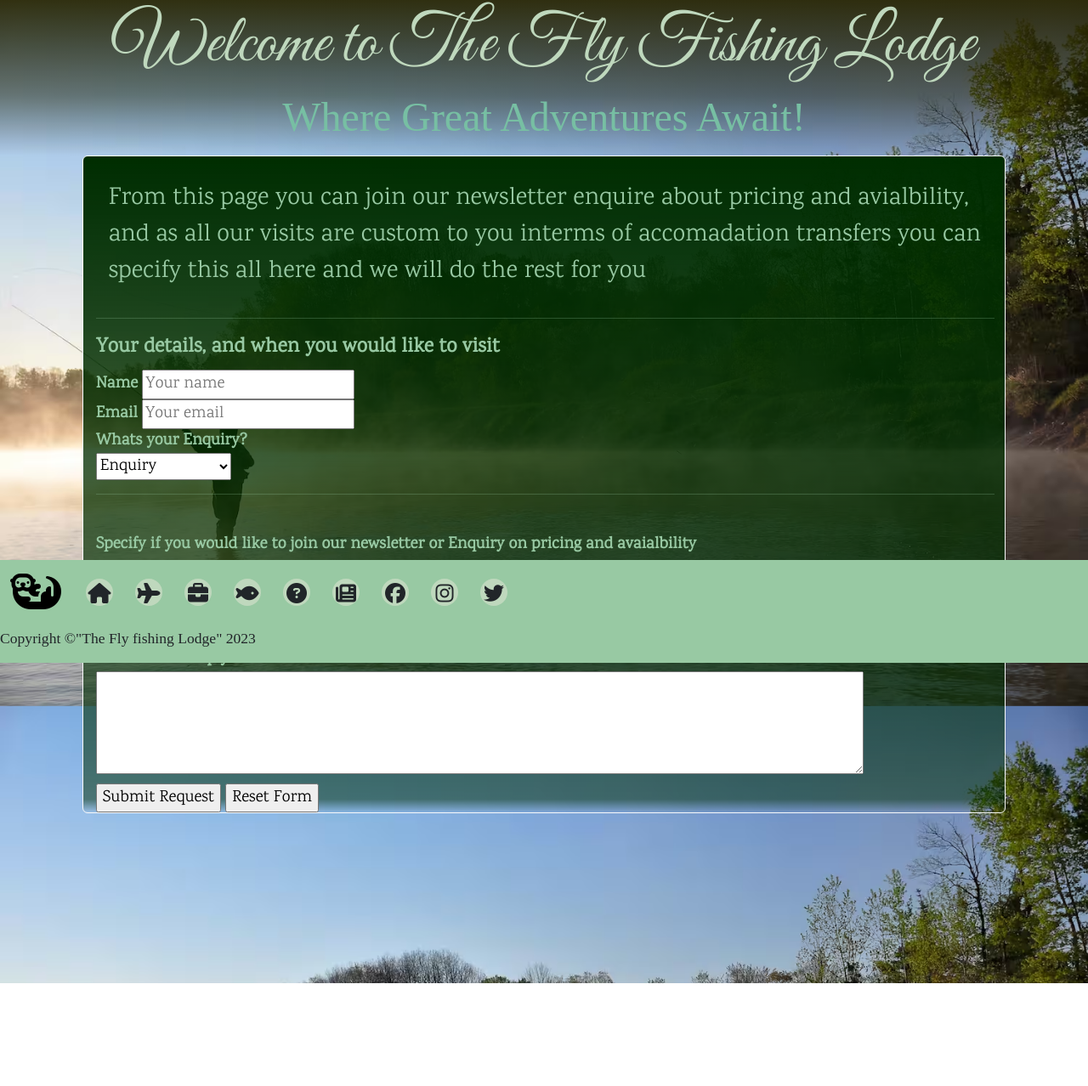
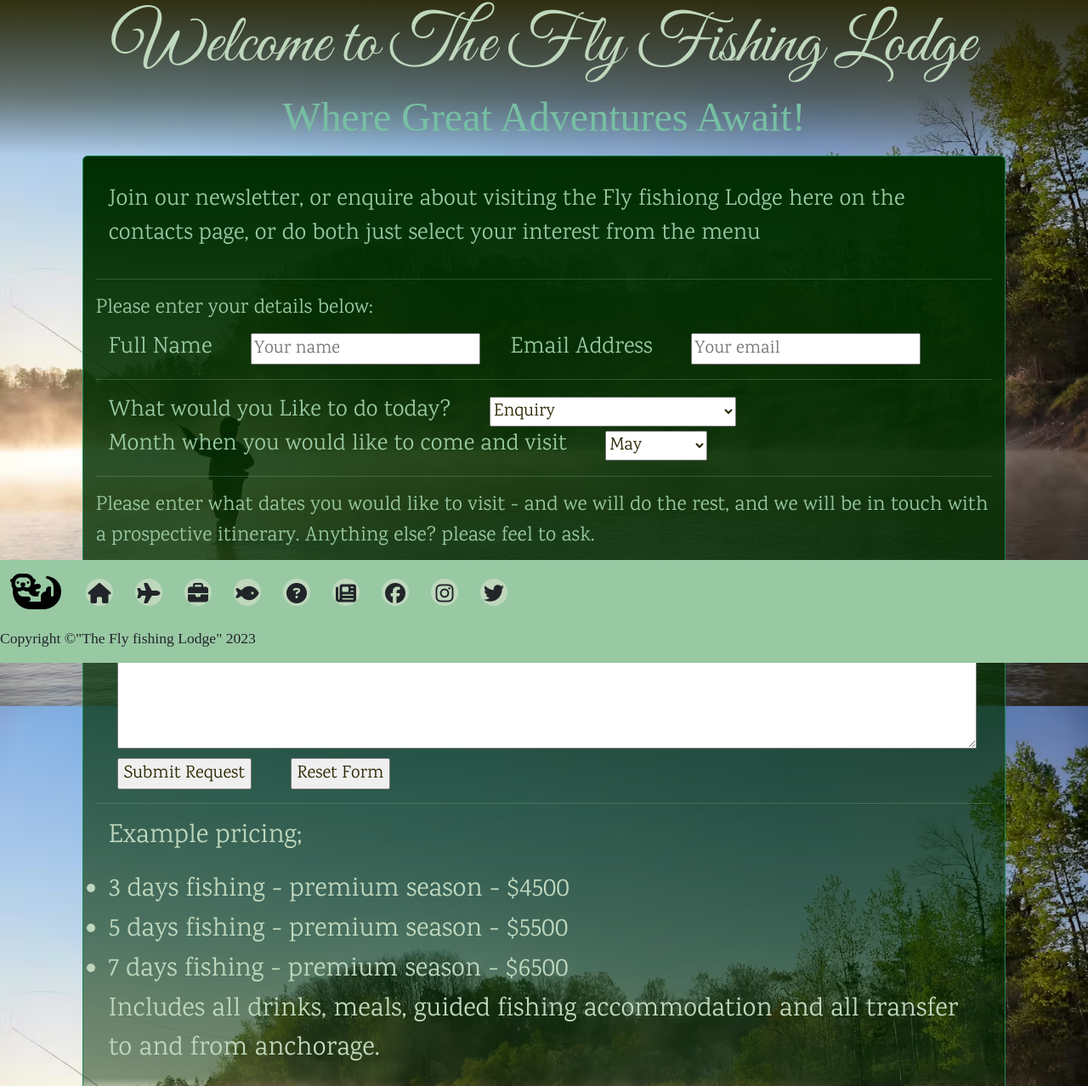
Before and after one commit to Coelecanth/Project1-final, a website: page form.html in a window 1280 px wide. Shown: the part 20-1298 px from the top of the page at 85% size. Before the commit the page ends 1177 px from the top, so only its background shows below. Drawn offline with nearby package versions, Linux system fonts and the light colour scheme; a web font is replaced by a local one.

Commit message:
Updated - forms.html with styles and text, updated readme.modified

```diff
--- a/assets/css/style.css
+++ b/assets/css/style.css
@@ -42,18 +42,27 @@
  .loc-text-para {
     display:inline-block;
     padding-left: 15px;
-    font-size: 1.5em;
+    padding-right:15px;
+    font-size: 1.3em;
     color: #98c9a3ff;
     font-weight: 400;
  }
-.loc-text-form {
+ .loc-text-pricing {
     display:inline-block;
     padding-left: 15px;
-    font-size: 1.2em;
-    color: #98c9a3ff;
-    font-weight: 700;
-
-}
+    padding-right:15px;
+    font-size: 1.5em;
+    color: #bfd8bdff;
+    font-weight: 500;
+ }
+ .loc-text-field {
+    display:inline-block;
+    margin-left: 25px;
+    margin-right:15px;
+    font-size: 1.0em;
+    color: #2a2600ff;
+    font-weight: 300;
+ }
 
 .black-box-form {
     background: rgb(42,38,0);
@@ -73,7 +82,7 @@
 
 
 
-/*------------image band and formatting-------------*/
+/*---------------------------image band and formatting-------------*/
 
 .bg-row-band{
 background-color: #002d00ff;
@@ -95,7 +104,7 @@ background-color: #002d00ff;
 }
 
 
-    /* ----global settings----------*/
+    /* ---------------------------------global settings----------*/
 body {
     font-family: 'Karma', serif;
 
@@ -110,7 +119,7 @@ body {
     padding-bottom:  200px;
 
 }
-/* Gallery/FAQ text formattitng  */
+/* ---------------FAQ text formattitng ------------------------- */
 .loc-text-gallery-heading {
     color: #2a2600ff;
     font-family:  'Radley', serif;
@@ -130,7 +139,7 @@ body {
     max-width: 100%;
 }
 
-/* targets global footer properties */
+/* -targets global footer properties -*/
 .loc-footer {
     background-color: #98c9a3ff;
     position: Fixed;
--- a/form.html
+++ b/form.html
@@ -44,37 +44,31 @@
 		<div class="col-lg-1 col-md-1 ">
 
 		</div>
-		<div class="col loc-text-form black-box-form  border border-light rounded">
+		<div class="col loc-text-para black-box-form border border-success rounded">
 			<form action="https://formdump.codeinstitute.net" method="POST">
 				<br>
-				<p class="loc-text-para"> From this page you can join our newsletter enquire about pricing and
-					avialbility,<br>
-					and as all our visits are custom to you interms of accomadation transfers you can specify this all
-					here and we will do the rest for you </p>
+				<p class="loc-text-para"> Join our newsletter, or enquire about visiting the Fly fishiong Lodge here on
+					the contacts page,
+					or do both just select your interest from the menu </p>
 				<hr>
 				<fieldset>
-					<legend>Your details, and when you would like to visit</legend>
+					<legend>Please enter your details below: </legend>
+					<label for="name-field" class="loc-text-para">Full Name</label>
+					<input id="name-field" class="loc-text-field" type="text" name="full_name" placeholder="Your name" required>
 
-					<div class="">
-						<label for="name-field" class="">Name</label>
-						<input id="name-field" type="text" name="full_name" placeholder="Your name" required>
-					</div>
+					<label for="enquiry" class="loc-text-para">Email Address</label>
+					<input id="email-field" class="loc-text-field" type="email" name="email" placeholder="Your email" required>
 
-
-					<div class="">
-						<label for="enquiry" class="block-label">Email</label>
-						<input id="email-field" type="email" name="email" placeholder="Your email" required>
-					</div>
-					<label for="question" class="">Whats your Enquiry?</label><br>
-					<select id="dates" name="dates" required>
+					<hr>
+					<label for="enq-purpose" class="loc-text-para">What would you Like to do today?</label>
+					<select class="loc-text-field" id="enq-purpose" name="enq-purpose" required>
 						<option value="Enquiry">Enquiry</option>
 						<option value="Signup">Join News Letter</option>
+						<option value="Signup-Enquiry">Enquiry And Join News Letter</option>
 						<option value="Other">Other</option>
 					</select>
-					<hr><br>Specify if you would like to join our newsletter or Enquiry on pricing and avaialbility
-
-					<label for="dates" class="">Dates when you would like to come and visit</label><br>
-					<select id="dates" name="dates" required>
+					<label for="dates" class="loc-text-para">Month when you would like to come and visit</label>
+					<select class="loc-text-field" id="dates" name="dates" required>
 						<option value="May">May</option>
 						<option value="June">June</option>
 						<option value="July">July</option>
@@ -82,20 +76,29 @@
 						<option value="September">September</option>
 						<option value="Other">Other</option>
 					</select>
-
-
-
 				</fieldset>
+				<hr>
 				<fieldset>
-					<legend>Feedback</legend>
-					<label for="feedback" class="block-label">How can we help you ?</label>
+					<legend>Please enter what dates you would like to visit - and we will do the rest,
+						and we will be in touch with a prospective itinerary. Anything else? please feel to ask.
+					</legend>
+					<label for="Enquiry-text" class="block-label">Tell us what you need</label>
 					<br>
-					<textarea id="feedback" rows="4" cols="87" name="feedback"></textarea>
+					<textarea class="loc-text-field" id="Enquiry-text" rows="6" cols="90" name="Enquiry-text"></textarea>
 				</fieldset>
 
-				<input type="submit" class="block-label" value="Submit Request">
-				<input type="reset" value="Reset Form">
+				<input  class="loc-text-field" type="submit" class="block-label" value="Submit Request">
+				<input  class="loc-text-field" type="reset" value="Reset Form">
 			</form>
+			<hr>
+
+			<ul class="loc-text-pricing">
+				<p>Example pricing;</p>
+				<li>3 days fishing - premium season - $4500 </li>
+				<li>5 days fishing - premium season - $5500</li>
+				<li>7 days fishing - premium season - $6500</li>
+				<p>Includes all drinks, meals, guided fishing accommodation and all transfer to and from anchorage. </p>
+			</ul>
 
 
 		</div>
@@ -132,8 +135,7 @@
 								<i class="fa-solid fa-plane text-dark" style="color: #002d005f;"></i></a>
 						</li>
 						<li class="nav-item">
-							<a class="nav-link" href="faq.html#whatToBring"
-								aria-label="Go to what to bring section">
+							<a class="nav-link" href="faq.html#whatToBring" aria-label="Go to what to bring section">
 								<i class="fa-solid fa-briefcase text-dark" style="color: #002d005f;"></i></a>
 						</li>
 						<li class="nav-item">
```
Also changed, not shown: index.html (+18 -17 lines).
